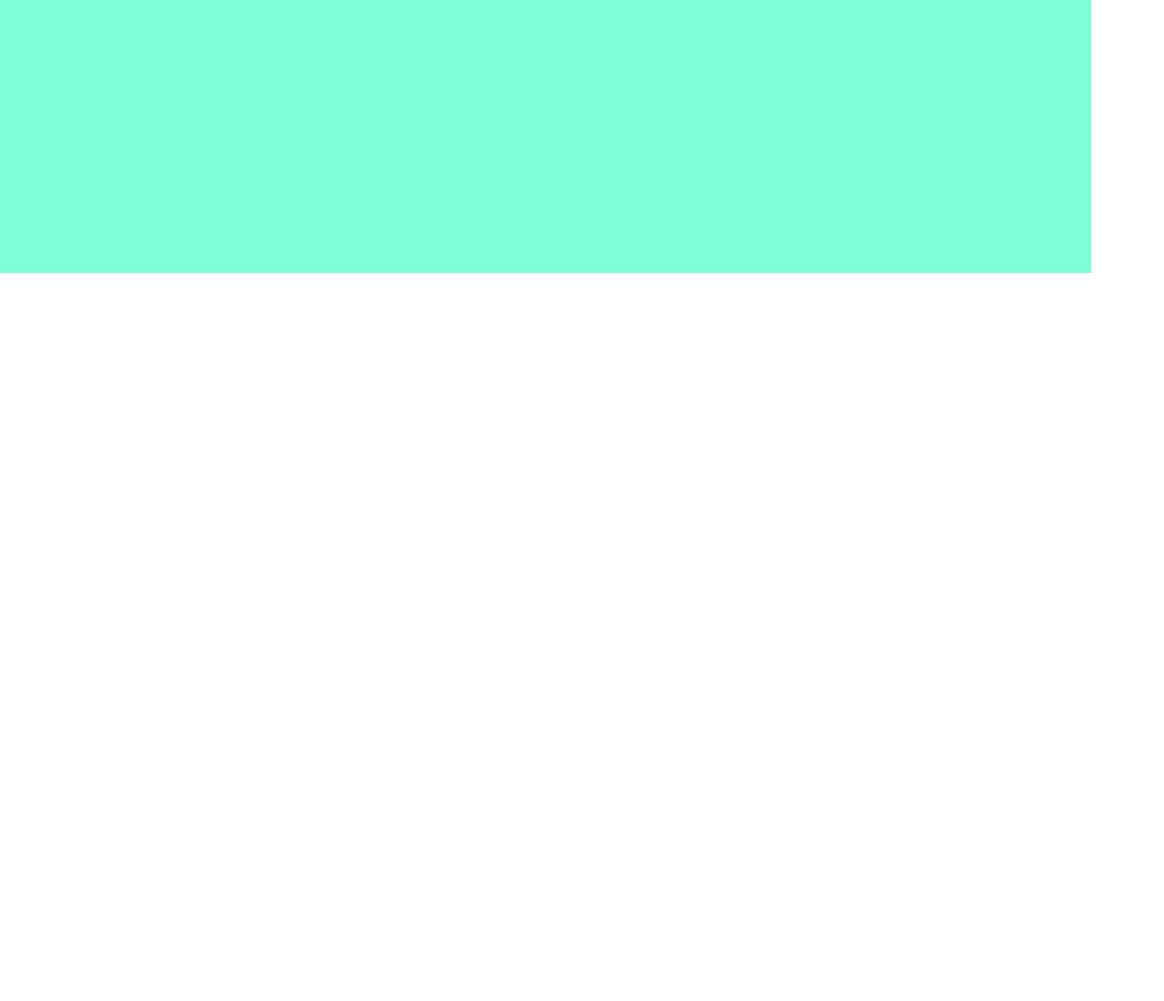
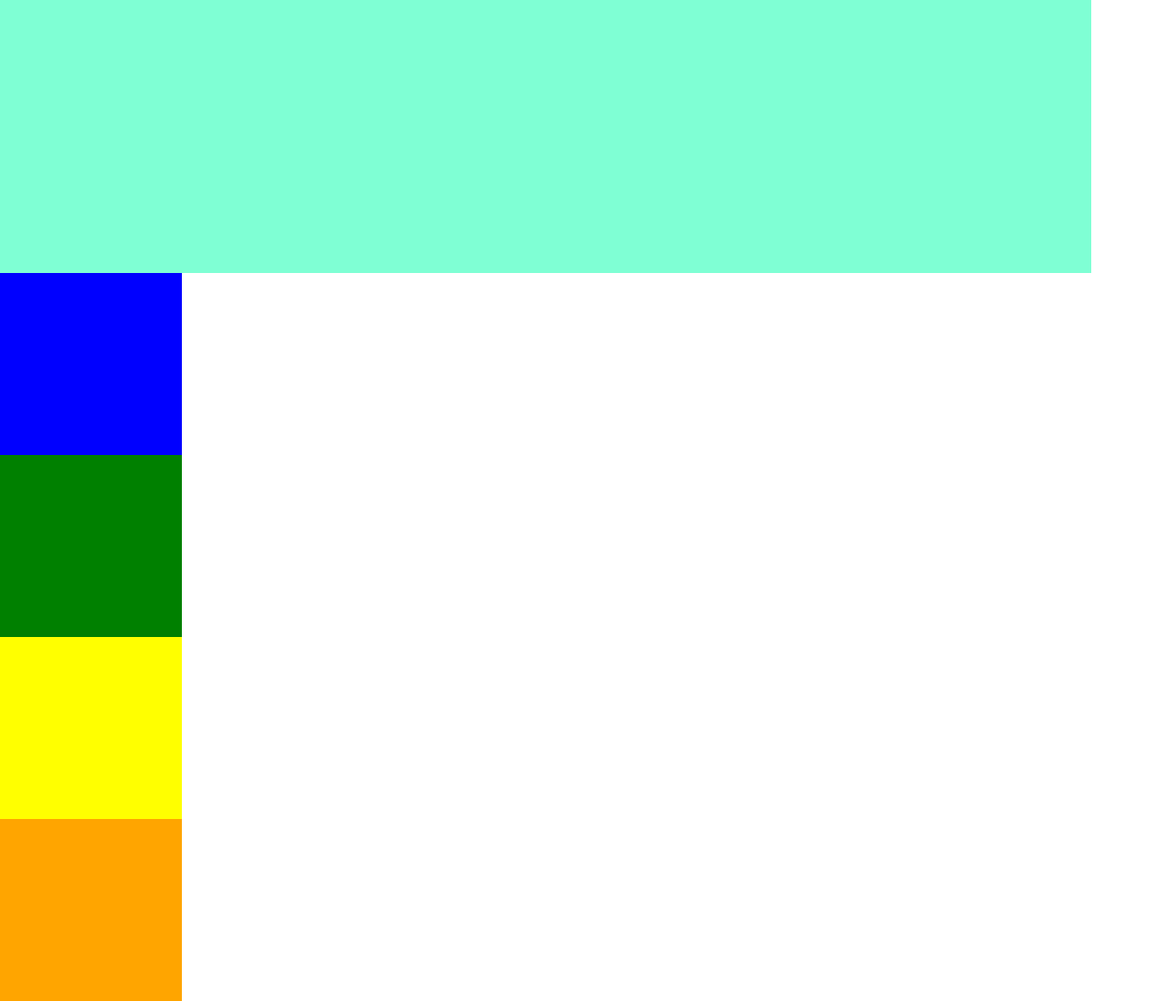
Before and after one commit to MaxBeregovyi/marin-site, a plain HTML site: page index.html in a window 1280 px wide. Shown: the part 816-1916 px from the top of the page at 91% size. Before the commit the page ends 1116 px from the top, so only its background shows below. Drawn offline with Linux system fonts and the light colour scheme.

Commit message:
add new div copy

```diff
--- a/index.html
+++ b/index.html
@@ -29,5 +29,12 @@
         <div class="box-content__box-orange"></div>
       </div>
 
+        <div class="box-content__box-blue"></div>
+        <div class="box-content__box-green"></div>
+        <div class="box-content__box-yellow"></div>
+        <div class="box-content__box-orange"></div>
+
+
+
   </body>
 </html>
```
